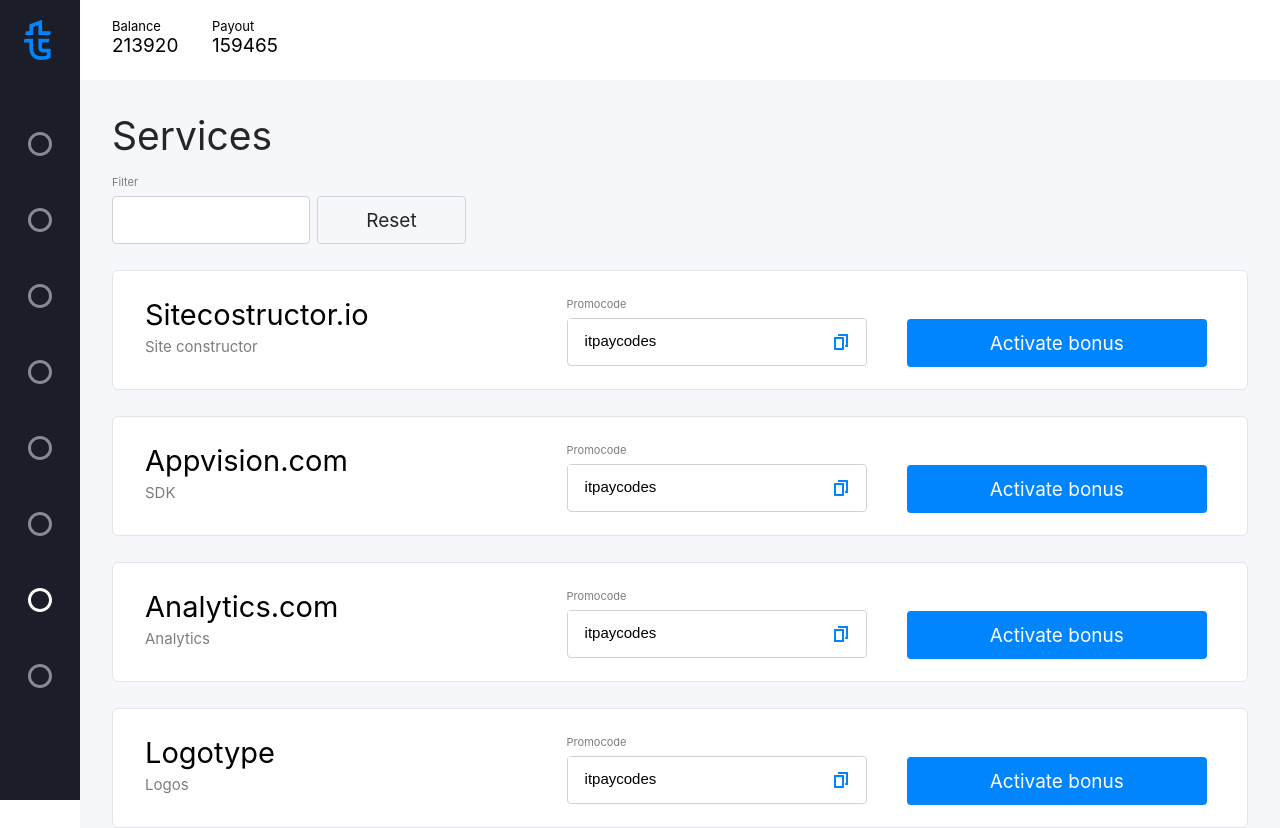
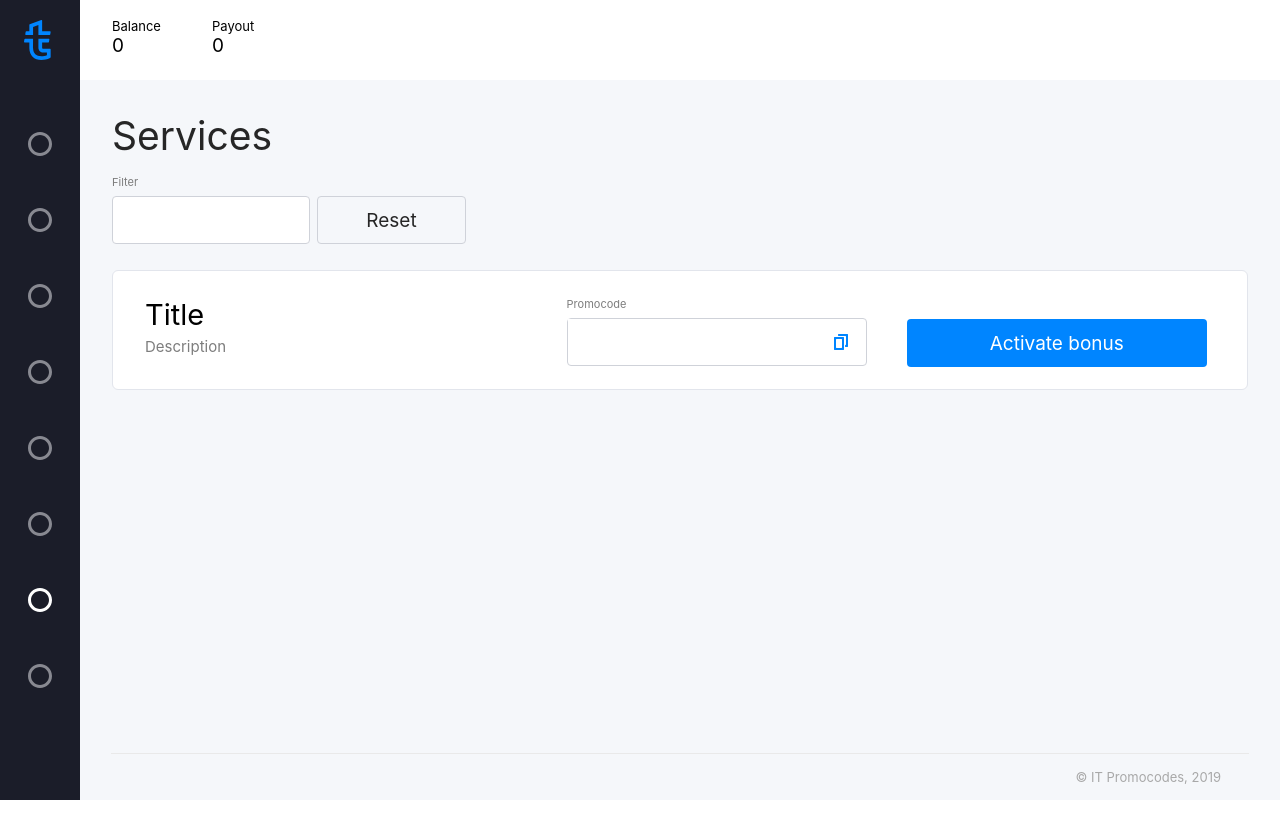
Before and after one commit to vlgavrilov/test_task_react_typescript, a React (Create React App) app: page / in a window 1280 px wide. Shown: the top 828 px of the page. After the commit the page ends 800 px from the top, so only its background shows below. Built offline with nearby package versions, Linux system fonts and the light colour scheme.

Commit message:
add reducer

```diff
--- a/package.json
+++ b/package.json
@@ -10,10 +10,14 @@
     "@types/node": "^12.19.5",
     "@types/react": "^16.9.56",
     "@types/react-dom": "^16.9.9",
+    "@types/react-redux": "^7.1.11",
     "node-sass": "^4.14.1",
     "react": "^17.0.1",
     "react-dom": "^17.0.1",
+    "react-redux": "^7.2.2",
     "react-scripts": "4.0.0",
+    "redux": "^4.0.5",
+    "redux-saga": "^1.1.3",
     "typescript": "^4.0.5",
     "web-vitals": "^0.2.4"
   },
--- a/src/App.tsx
+++ b/src/App.tsx
@@ -1,18 +1,28 @@
 import React from 'react';
 import './App.css';
+import { createStore } from 'redux';
+import { Provider } from 'react-redux';
 import NavigateMenu from './components/NavigateMenu/NavagateMenu';
 import Header from './components/Header/Header';
 import Footer from './components/Footer/Footer';
 import Services from './components/Services';
+import dataReducer from './data/reducers';
+
+const store = createStore(
+  dataReducer,
+  // composeEnhancer(applyMiddleware(...middlewares)),
+);
 
 function App() {
   return (
-    <NavigateMenu>
-      <Header />
-      <Services />
-      <Footer />
-    </NavigateMenu>
-  //  There may be a route, but it is not required with one element.
+    <Provider store={store}>
+      <NavigateMenu>
+        <Header />
+        <Services />
+        <Footer />
+      </NavigateMenu>
+      {/*  There may be a route, but it is not required with one element. */}
+    </Provider>
   );
 }
 
--- a/src/components/Header/Header.tsx
+++ b/src/components/Header/Header.tsx
@@ -1,18 +1,22 @@
 import React from 'react';
 import './styles.scss';
-import { mockData } from '../../helpers/mockData';
+import { useSelector } from 'react-redux';
+import { IHeader, IServerResponse } from '../../Interface';
 
-const Header: React.FC = () => (
+const Header: React.FC = () => {
+  const header = useSelector((state: IServerResponse):IHeader => state.header);
+  return (
     <div className="header">
       <div className="header__info">
         <div className="header__info-title">Balance</div>
-      <div className="header__info-text">{mockData.header.balance}</div>
+        <div className="header__info-text">{header.balance}</div>
       </div>
       <div className="header__info">
         <div className="header__info-title">Payout</div>
-      <div className="header__info-text">{mockData.header.next_payout}</div>
+        <div className="header__info-text">{header.next_payout}</div>
       </div>
     </div>
   );
+};
 
 export default Header;
--- a/src/components/Services/index.tsx
+++ b/src/components/Services/index.tsx
@@ -1,10 +1,12 @@
 import React, { useState } from 'react';
 import './styles.scss';
+import { useSelector } from 'react-redux';
 import PromocodeCard from '../PromocodeCard';
-import { mockData } from '../../helpers/mockData';
+import { ICard, IServerResponse } from '../../Interface';
 
 const Services: React.FC = () => {
   const [filter, setFilter] = useState('');
+  const bonuses = useSelector((state: IServerResponse):ICard[] => state.bonuses);
 
   return (
     <div className="services">
@@ -21,7 +23,7 @@
         </div>
       </div>
       <div>
-        {mockData.bonuses.map((item) => (
+        {bonuses.map((item) => (
           <PromocodeCard
             key={item.title + item.promocode}
             title={item.title}
--- /dev/null
+++ b/src/data/actionTypes.ts
@@ -0,0 +1,2 @@
+export const SAVE_DATA = 'SAVE_DATA';
+export const CHANGE_STATUS_BONUS = 'CHANGE_STATUS_BONUS';
--- /dev/null
+++ b/src/data/reducers.ts
@@ -0,0 +1,39 @@
+import { IServerResponse, SaveActionTypes } from '../Interface';
+import { CHANGE_STATUS_BONUS, SAVE_DATA } from './actionTypes';
+
+const initialState: IServerResponse = {
+  bonuses: [{
+    title: 'Title',
+    description: 'Description',
+    link: '',
+    promocode: '',
+  }],
+  header: {
+    balance: 0,
+    next_payout: 0,
+    currency: '',
+  },
+};
+
+const dataReducer = (state = initialState, action:SaveActionTypes):IServerResponse => {
+  const { payload } = action;
+  switch (action.type) {
+    case CHANGE_STATUS_BONUS: {
+      return {
+        ...state,
+        bonuses: [
+          ...payload,
+        ],
+      };
+    }
+    case SAVE_DATA: {
+      return {
+        ...payload as IServerResponse,
+      };
+    }
+    default:
+      return state;
+  }
+};
+
+export default dataReducer;
--- a/src/helpers/mockData.ts
+++ b/src/helpers/mockData.ts
@@ -1,13 +1,5 @@
-import { ICard } from '../Interface';
+import { ICard, IServerResponse } from '../Interface';
 
-interface IServerResponse {
-  bonuses: ICard[];
-  header: {
-    balance: number,
-    next_payout: number,
-    currency: string,
-  },
-}
 export const mockData :IServerResponse = {
   bonuses: [{
     title: 'Sitecostructor.io',
--- a/tsconfig.json
+++ b/tsconfig.json
@@ -18,7 +18,8 @@
     "resolveJsonModule": true,
     "isolatedModules": true,
     "noEmit": true,
-    "jsx": "react"
+    "jsx": "react",
+    "downlevelIteration": true
   },
   "include": [
     "src"
```
Also changed, not shown: src/Interface/index.ts (+21 -0 lines), src/data/actions.ts (added, +13 -0 lines), src/sagas/index.ts (added), 1 other file (tests, documents, lock files or other folders). Lines whose indentation alone changed are shown as unchanged.
